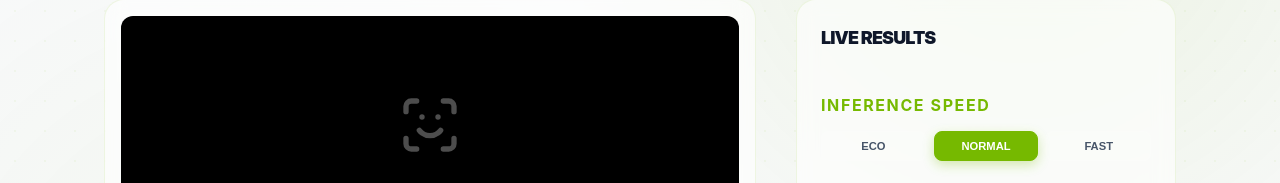
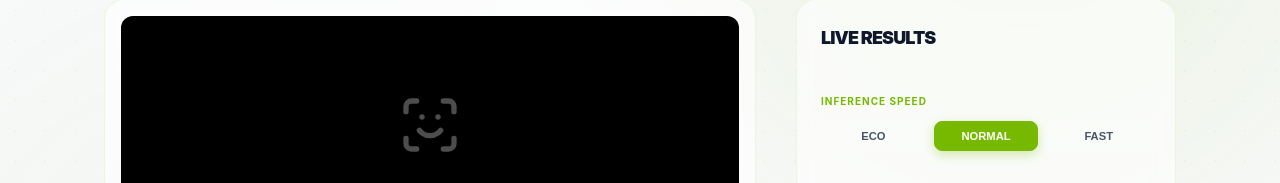
Before and after one commit to Dat-2536/moodio, a Vue app in the folder frontend/: page /webcam in a window 1280 px wide. Shown: the part 274-457 px from the top of the page. Built offline with nearby package versions, Linux system fonts and the light colour scheme; no server answers.

Commit message:
Fix: frontend face framing deployment on vercel

```diff
--- a/frontend/src/components/vision/FaceResultList.vue
+++ b/frontend/src/components/vision/FaceResultList.vue
@@ -69,7 +69,7 @@ const noFaceText = computed(() =>
         <template #footer>
           <div
             v-if="face.bounding_box"
-            class="box-coords mt-3 pt-3 border-t border-white/10 text-[10px] font-mono opacity-50 flex gap-3 flex-wrap"
+            class="box-coords mt-3 pt-3 border-t border-white/10 text-xxs font-mono opacity-50 flex gap-3 flex-wrap"
           >
             <span>X: {{ Math.round(face.bounding_box.x) }}</span>
             <span>Y: {{ Math.round(face.bounding_box.y) }}</span>
--- a/frontend/src/pages/ImagePage.vue
+++ b/frontend/src/pages/ImagePage.vue
@@ -113,7 +113,7 @@ onUnmounted(() => {
               <div class="flex gap-2">
                 <span
                   v-if="analysisResults.length > 0"
-                  class="px-2 py-1 bg-primary/20 text-primary rounded text-[10px] font-bold"
+                  class="px-2 py-1 bg-primary/20 text-primary rounded text-xxs font-bold"
                 >
                   {{ analysisResults.length }} DETECTED
                 </span>
@@ -196,7 +196,6 @@ onUnmounted(() => {
 .pb-4            { padding-bottom: 1rem; }
 .p-6             { padding: 1.5rem; }
 .text-lg         { font-size: 1.125rem; }
-.text-[10px]     { font-size: 10px; }
 .font-black      { font-weight: 900; }
 .font-bold       { font-weight: 700; }
 .uppercase       { text-transform: uppercase; }
--- a/frontend/src/pages/WebcamPage.vue
+++ b/frontend/src/pages/WebcamPage.vue
@@ -112,7 +112,7 @@ const changeInterval = (val) => {
               <div class="flex gap-2">
                 <span
                   v-if="isWebcamActive"
-                  class="px-2 py-1 bg-primary/20 text-primary rounded text-[10px] font-bold"
+                  class="px-2 py-1 bg-primary/20 text-primary rounded text-xxs font-bold"
                 >
                   {{ detectedFaces.length }} FACES
                 </span>
@@ -122,7 +122,7 @@ const changeInterval = (val) => {
 
           <!-- Interval selector -->
           <div class="interval-selector mb-8">
-            <h4 class="text-[10px] font-bold uppercase tracking-widest text-primary mb-3">
+            <h4 class="text-xxs font-bold uppercase tracking-widest text-primary mb-3">
               Inference Speed
             </h4>
             <div class="flex gap-2">
@@ -231,7 +231,6 @@ const changeInterval = (val) => {
 .p-6             { padding: 1.5rem; }
 .text-xs         { font-size: 0.75rem; }
 .text-lg         { font-size: 1.125rem; }
-.text-[10px]     { font-size: 10px; }
 .font-black      { font-weight: 900; }
 .font-bold       { font-weight: 700; }
 .uppercase       { text-transform: uppercase; }
--- a/frontend/src/style.css
+++ b/frontend/src/style.css
@@ -293,3 +293,8 @@ body {
 .app-scrollbar.is-scrolling::-webkit-scrollbar-thumb {
   background-color: rgba(var(--primary-rgb), 0.4) !important;
 }
+
+.text-xxs {
+  font-size: 10px !important;
+  line-height: 1rem;
+}
```
